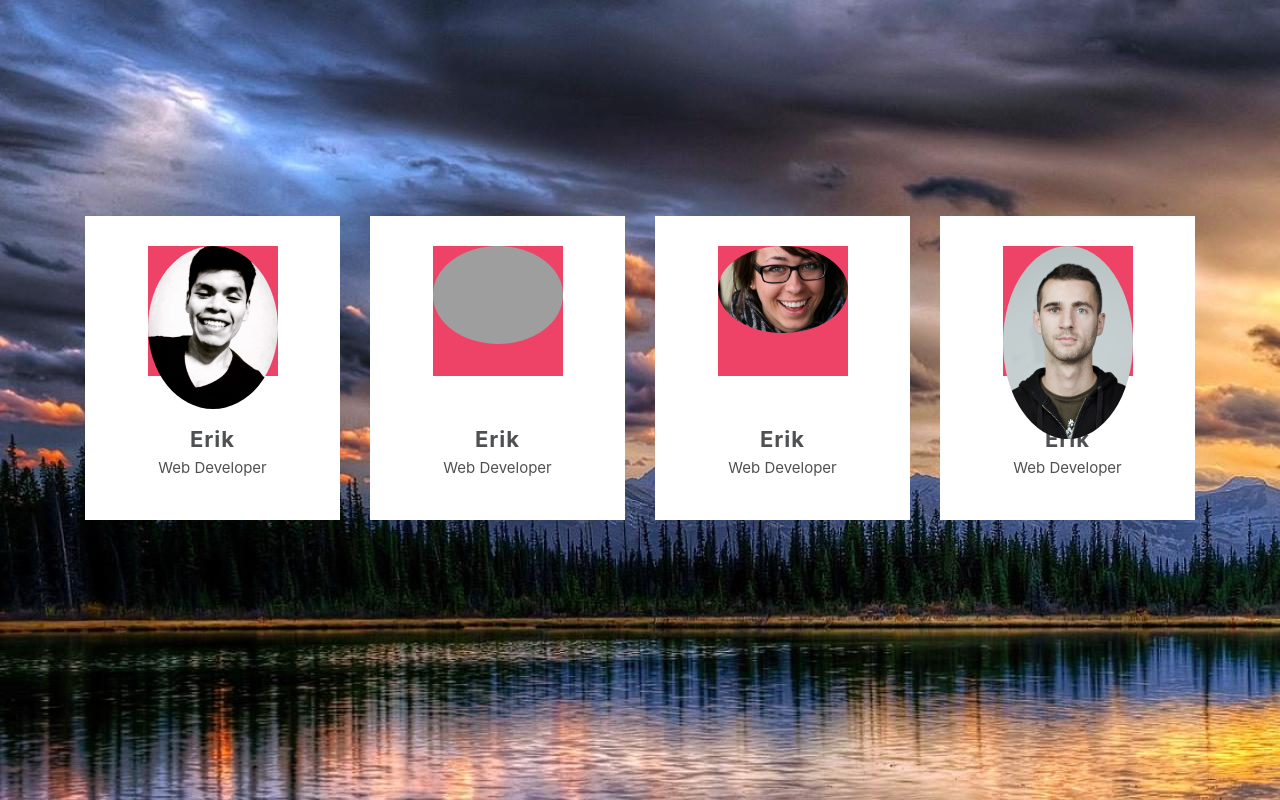
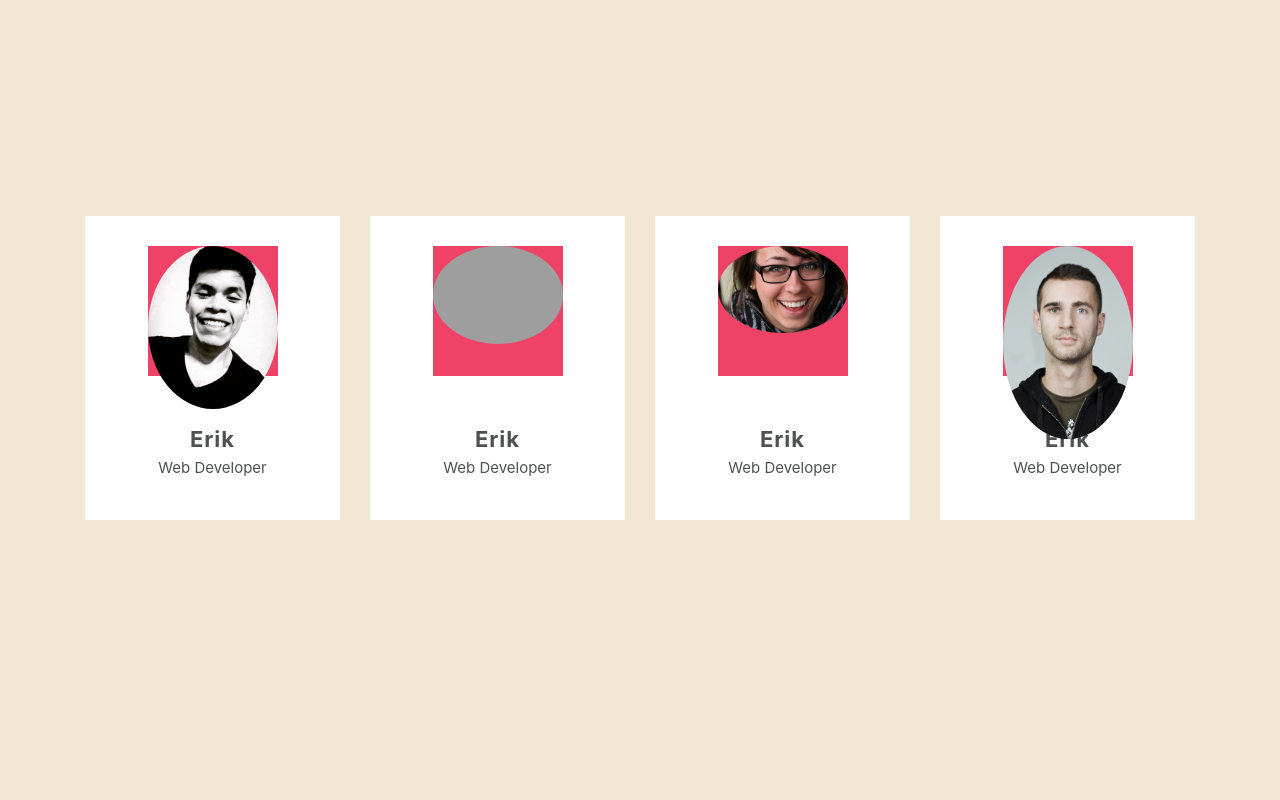
Before and after one commit to Erik161/Profile-card-ui-design-Html-5, a plain HTML site: page index.html in a window 1280 px wide. Drawn offline with nearby package versions, Linux system fonts and the light colour scheme; grey boxes are pictures that could not be loaded.

Commit message:
add background-color

```diff
--- a/style.css
+++ b/style.css
@@ -1,7 +1,9 @@
 
 
 body{
-    background: url(img/background.jpg);
+    background-color: #F2E7D3;
+
+
 }
 
 .our-team{
```
